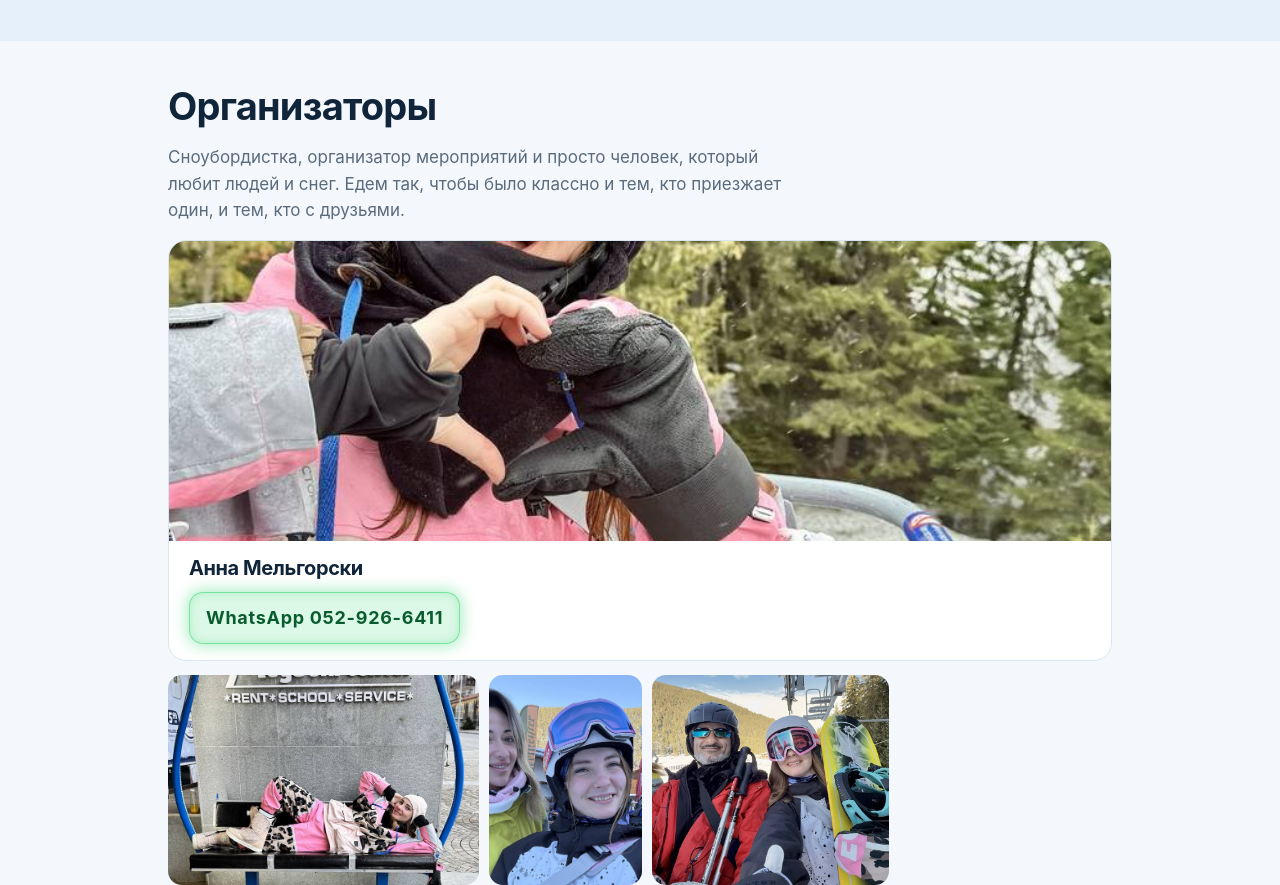
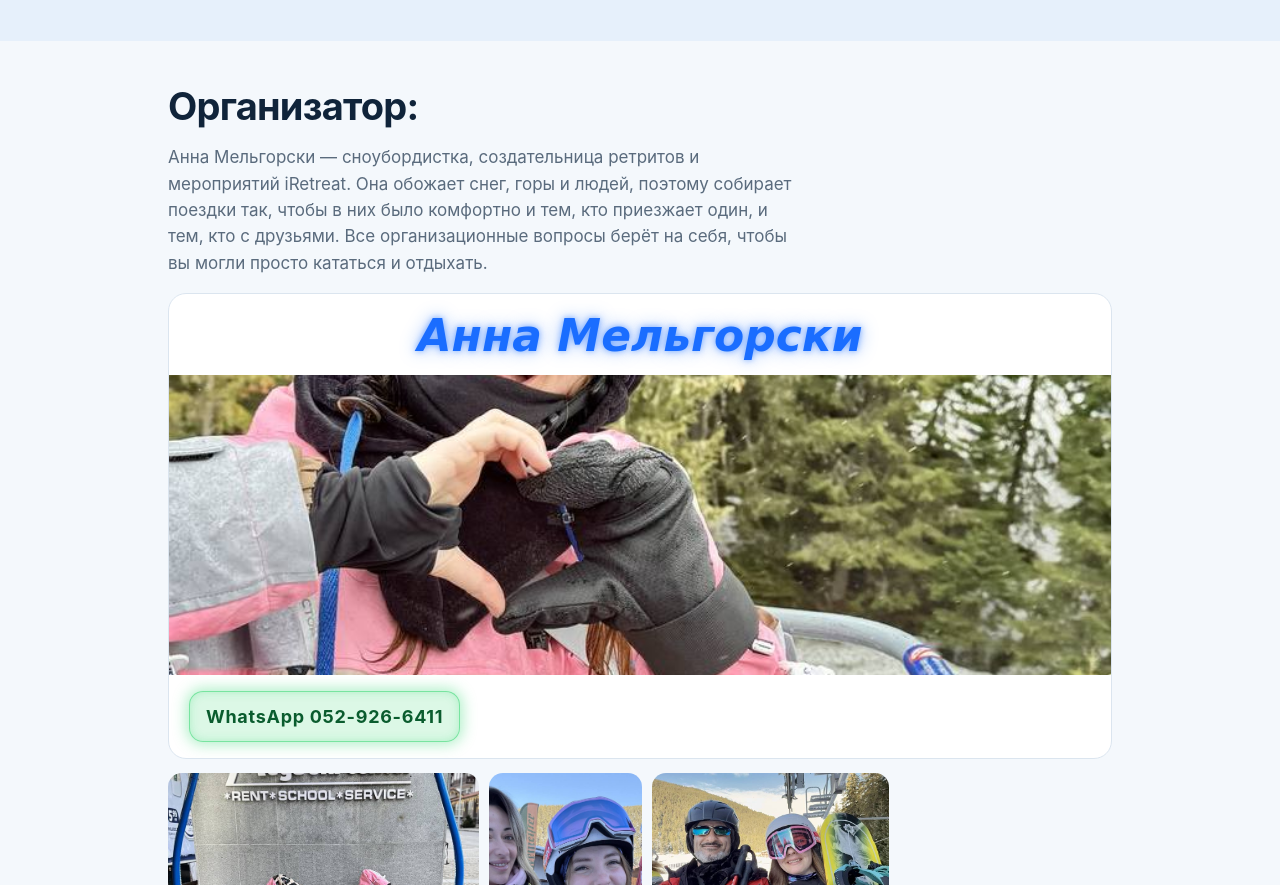
Before and after one commit to Shashkist/snow-tour-france, a plain HTML site: page index.html in a window 1280 px wide. Shown: the part 6698-7583 px from the top of the page. Drawn offline with Linux system fonts and the light colour scheme.

Commit message:
Измени раздел «Организаторы». Напиши «Организатор:» и текст: «Анна Мельг
Requested via Telegram (Anna). Model: anthropic/claude-sonnet-5.5, 4 steps, $0.080.

```diff
--- a/assets/css/site.css
+++ b/assets/css/site.css
@@ -19,6 +19,9 @@ h2{font-size:clamp(26px,5vw,38px)}h3{font-size:20px}
 .btn.alt{background:transparent;border:2px solid currentColor;box-shadow:none;margin-left:8px}
 .btn.wa{background:var(--wa);box-shadow:0 8px 24px rgba(37,211,102,.4)}
 .btn.wa-num{display:inline-block;background:rgba(37,211,102,.16);color:var(--wa-ink);border:1px solid rgba(37,211,102,.55);backdrop-filter:blur(8px);-webkit-backdrop-filter:blur(8px);box-shadow:0 0 14px 3px rgba(37,211,102,.35),inset 0 0 10px rgba(37,211,102,.25);padding:11px 16px;font-size:18px;letter-spacing:.04em}
+.org-name{padding:18px 20px 14px;text-align:center;font:italic 700 clamp(34px,9vw,44px)/1.1 "Snell Roundhand","Segoe Script","Brush Script MT","Lucida Handwriting",cursive;color:var(--accent2);text-shadow:0 0 6px rgba(26,109,255,.55),0 0 18px rgba(26,109,255,.4)}
+@media (prefers-color-scheme:dark){:root:not([data-theme="light"]) .org-name{color:#cfe1ff;text-shadow:0 0 6px rgba(120,170,255,.9),0 0 20px rgba(26,109,255,.8)}}
+:root[data-theme="dark"] .org-name{color:#cfe1ff;text-shadow:0 0 6px rgba(120,170,255,.9),0 0 20px rgba(26,109,255,.8)}
 .grid{display:grid;gap:14px;grid-template-columns:repeat(auto-fit,minmax(210px,1fr))}
 .card{background:var(--card);border:1px solid var(--line);border-radius:18px;padding:20px}
 .big{font-size:38px;font-weight:800;letter-spacing:-.03em;color:var(--accent2)}
--- a/index.html
+++ b/index.html
@@ -104,10 +104,10 @@
 </div></section>
 
 <section><div class="wrap">
-<h2>Организаторы</h2>
-<p class="lead">Сноубордистка, организатор мероприятий и просто человек, который любит людей и снег. Едем так, чтобы было классно и тем, кто приезжает один, и тем, кто с друзьями.</p>
+<h2>Организатор:</h2>
+<p class="lead">Анна Мельгорски — сноубордистка, создательница ретритов и мероприятий iRetreat. Она обожает снег, горы и людей, поэтому собирает поездки так, чтобы в них было комфортно и тем, кто приезжает один, и тем, кто с друзьями. Все организационные вопросы берёт на себя, чтобы вы могли просто кататься и отдыхать.</p>
 <div class="grid" style="margin-top:16px">
-<div class="card" style="padding:0;overflow:hidden"><img data-g loading="lazy" decoding="async" src="img/org-anna.jpg" alt="Анна" style="width:100%;height:300px;object-fit:cover"><div style="padding:16px 20px"><h3>Анна Мельгорски</h3><a class="btn wa-num" href="https://wa.me/972529266411">WhatsApp 052-926-6411</a></div></div>
+<div class="card" style="padding:0;overflow:hidden"><div class="org-name">Анна Мельгорски</div><img data-g loading="lazy" decoding="async" src="img/org-anna.jpg" alt="Анна" style="width:100%;height:300px;object-fit:cover"><div style="padding:16px 20px"><a class="btn wa-num" href="https://wa.me/972529266411">WhatsApp 052-926-6411</a></div></div>
 </div>
 <div class="strip"><img data-g loading="lazy" decoding="async" src="img/team-03.jpg" alt="Анна"><img data-g loading="lazy" decoding="async" src="img/team-04.jpg" alt="Анна"><img data-g loading="lazy" decoding="async" src="img/team-06.jpg" alt="Анна на подъёмнике"></div>
 <h3 style="margin-top:22px">С нами уже ездили</h3>
```
